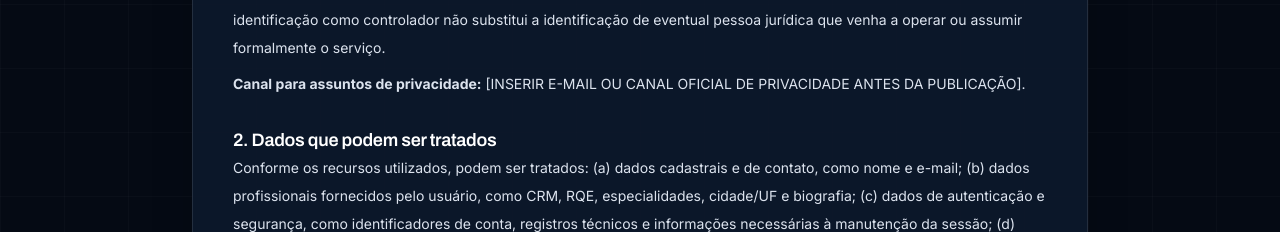
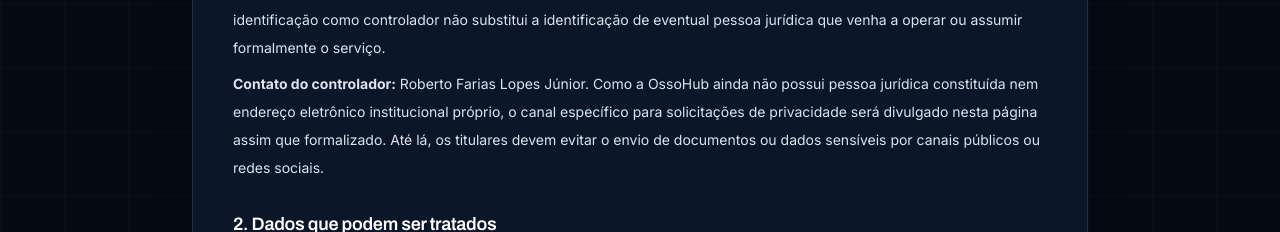
Before and after one commit to ossohub/orthonote, a Next.js app in the folder ossohub-app/: page /privacy in a window 1280 px wide. Shown: the part 444-676 px from the top of the page. Built offline with nearby package versions, Linux system fonts and the light colour scheme; no server answers.

Commit message:
Clarify privacy controller identity while contact channel is being established

```diff
--- a/ossohub-app/src/app/privacy/page.tsx
+++ b/ossohub-app/src/app/privacy/page.tsx
@@ -13,7 +13,7 @@ export default function PrivacyPage() {
         <h1 className="mt-2 text-3xl font-bold text-white sm:text-4xl">Política de Privacidade</h1>
         <p className="mt-3 text-sm text-[#A3B1C6]">Última atualização: {updatedAt}</p>
         <div className="mt-8 space-y-7 text-sm leading-7">
-          <section><h2 className="text-lg font-semibold text-white">1. Quem é responsável pelo tratamento</h2><p>O OssoHub é uma plataforma digital de conteúdo, comunidade e ferramentas profissionais voltada à ortopedia. Para os tratamentos descritos nesta política, o controlador indicado é <strong>Roberto Farias Lopes Júnior</strong>, médico ortopedista e CEO da OssoHub, pessoa natural responsável pelas decisões sobre o tratamento de dados no âmbito da plataforma. A identificação como controlador não substitui a identificação de eventual pessoa jurídica que venha a operar ou assumir formalmente o serviço.</p><p className="mt-2"><strong>Canal para assuntos de privacidade:</strong> [INSERIR E-MAIL OU CANAL OFICIAL DE PRIVACIDADE ANTES DA PUBLICAÇÃO].</p></section>
+          <section><h2 className="text-lg font-semibold text-white">1. Quem é responsável pelo tratamento</h2><p>O OssoHub é uma plataforma digital de conteúdo, comunidade e ferramentas profissionais voltada à ortopedia. Para os tratamentos descritos nesta política, o controlador indicado é <strong>Roberto Farias Lopes Júnior</strong>, médico ortopedista e CEO da OssoHub, pessoa natural responsável pelas decisões sobre o tratamento de dados no âmbito da plataforma. A identificação como controlador não substitui a identificação de eventual pessoa jurídica que venha a operar ou assumir formalmente o serviço.</p><p className="mt-2"><strong>Contato do controlador:</strong> Roberto Farias Lopes Júnior. Como a OssoHub ainda não possui pessoa jurídica constituída nem endereço eletrônico institucional próprio, o canal específico para solicitações de privacidade será divulgado nesta página assim que formalizado. Até lá, os titulares devem evitar o envio de documentos ou dados sensíveis por canais públicos ou redes sociais.</p></section>
           <section><h2 className="text-lg font-semibold text-white">2. Dados que podem ser tratados</h2><p>Conforme os recursos utilizados, podem ser tratados: (a) dados cadastrais e de contato, como nome e e-mail; (b) dados profissionais fornecidos pelo usuário, como CRM, RQE, especialidades, cidade/UF e biografia; (c) dados de autenticação e segurança, como identificadores de conta, registros técnicos e informações necessárias à manutenção da sessão; (d) conteúdo criado pelo usuário, como publicações, comentários, perguntas, respostas, favoritos e interações; e (e) dados técnicos de navegação e desempenho, como páginas acessadas, eventos de uso, navegador, dispositivo, endereço IP e registros de acesso, conforme disponibilizados pelos serviços de infraestrutura.</p><p className="mt-2">A senha é gerenciada pelo provedor de autenticação e não deve ser compartilhada com a equipe OssoHub. Não solicitamos dados de cartão ou informações bancárias nesta versão gratuita da plataforma.</p></section>
           <section><h2 className="text-lg font-semibold text-white">3. Dados pessoais sensíveis e informações de pacientes</h2><p>Informações referentes à saúde são dados pessoais sensíveis pela LGPD. O OssoHub é uma ferramenta profissional e educacional, não sendo, por si só, serviço de atendimento médico ou prontuário oficial. Ao publicar casos, imagens, documentos ou anotações clínicas, o usuário deve remover elementos que identifiquem ou tornem identificável o paciente, obter as autorizações e observar o sigilo profissional, as normas éticas e a legislação aplicável.</p><p className="mt-2">Não utilize a plataforma para inserir dados identificáveis de pacientes, documentos com nome, data de nascimento, número de prontuário, rosto, voz, endereço, etiquetas ou metadados identificadores. Se o usuário inserir voluntariamente dados de saúde, tais informações poderão ser tratadas para disponibilizar a funcionalidade solicitada, administrar a conta, proteger a plataforma e atender obrigações legais, observadas as hipóteses legais aplicáveis aos dados sensíveis do art. 11 da LGPD. O usuário permanece responsável pela legitimidade da coleta e do compartilhamento que realizar.</p></section>
           <section><h2 className="text-lg font-semibold text-white">4. Finalidades e bases legais</h2><p>Os dados podem ser utilizados para criar e administrar contas; autenticar usuários e verificar informações profissionais; disponibilizar publicações, discussões e ferramentas; manter a segurança, prevenir fraude e abuso; prestar suporte; melhorar estabilidade e desempenho; cumprir obrigações legais e regulatórias; e exercer ou defender direitos.</p><p className="mt-2">As bases legais são avaliadas de acordo com cada operação e podem incluir execução de contrato ou procedimentos preliminares solicitados pelo titular (art. 7º, V); cumprimento de obrigação legal ou regulatória (art. 7º, II); exercício regular de direitos (art. 7º, VI); legítimo interesse, após avaliação de necessidade e balanceamento (art. 7º, IX); consentimento, quando exigido (art. 7º, I); e, para dados sensíveis, apenas as hipóteses específicas do art. 11 da LGPD, quando efetivamente aplicáveis. Esta política não presume que uma única base legal autorize todos os tratamentos.</p></section>
```
